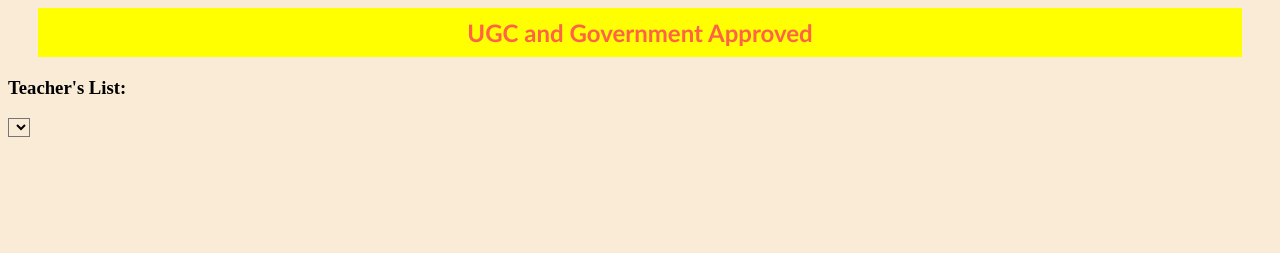
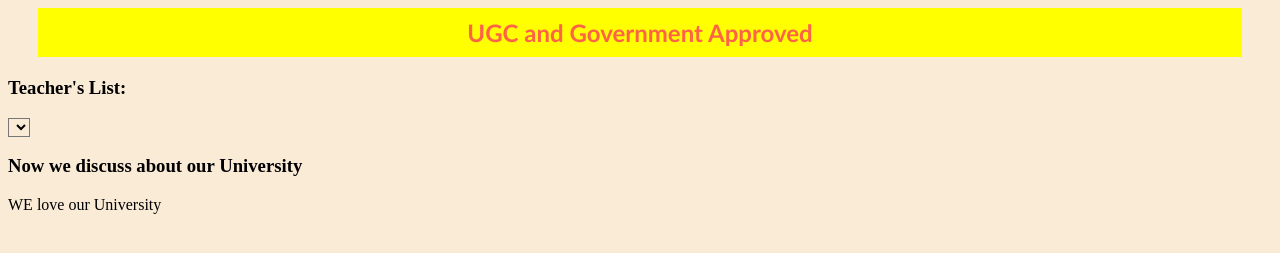
Before and after one commit to muhiminul-islam/practice-1, a plain HTML site: page index.html in a window 1280 px wide. Shown: the part 117-370 px from the top of the page. Drawn offline with Linux system fonts and the light colour scheme.

Commit message:
love varsity

```diff
--- a/index.html
+++ b/index.html
@@ -22,6 +22,9 @@
         </select>
     </div>
 
+    <h3>Now we discuss about our University</h3>
+    <p>WE love our University</p>
+
 
 
 </body>
```
